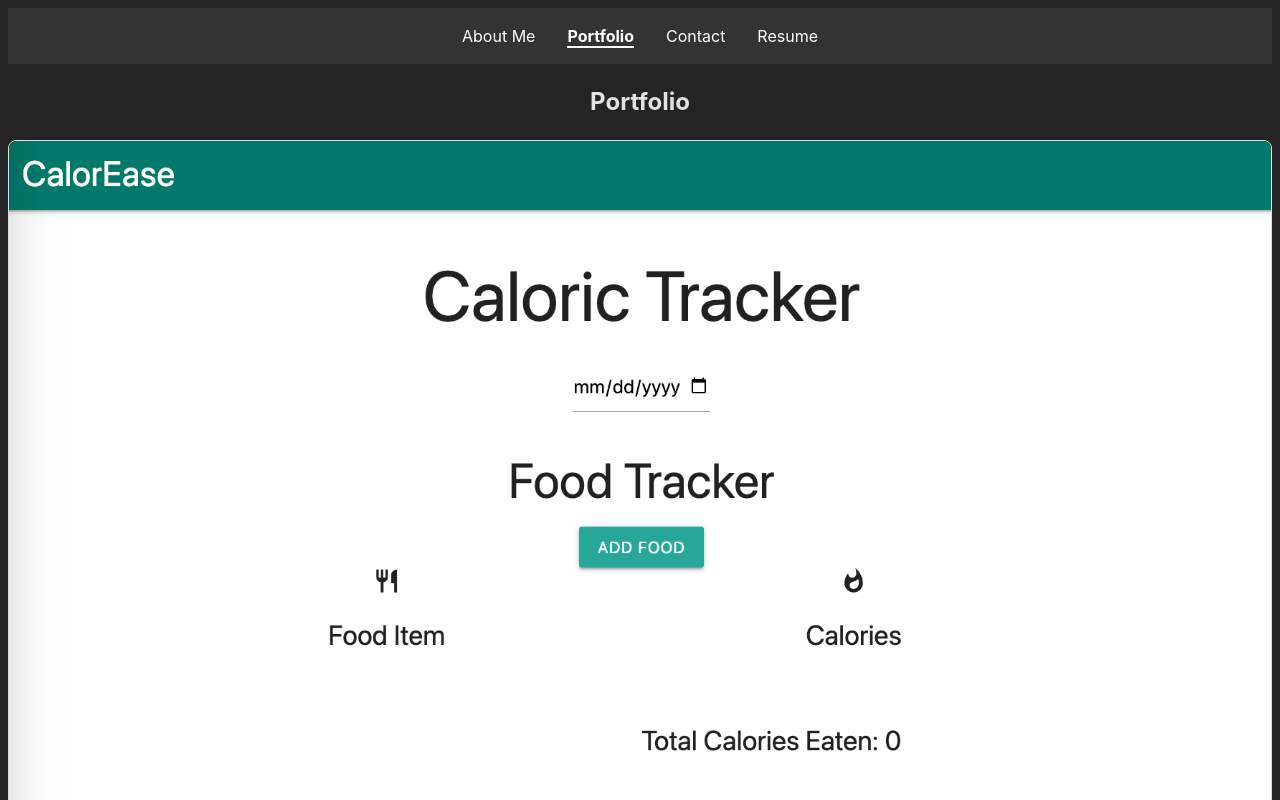
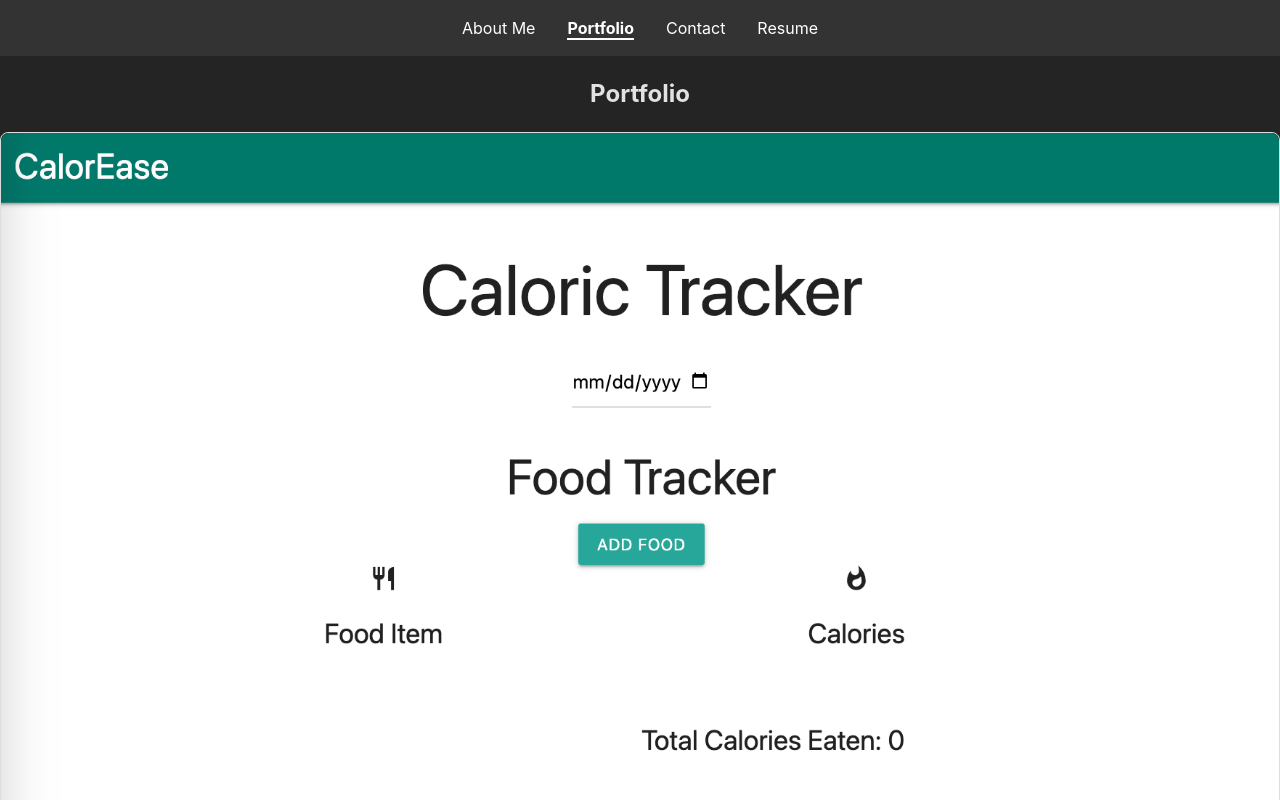
Before and after one commit to danielleboe/react-portfolio, a React (Vite) app: page /portfolio in a window 1280 px wide. Shown: the top 800 px of the page. Built offline with nearby package versions, Linux system fonts and the light colour scheme.

Commit message:
fixed navigation border issue

```diff
--- a/src/index.css
+++ b/src/index.css
@@ -8,6 +8,11 @@
   margin: 0;
   padding: 0;
 
+  body{
+    margin: 0;
+    padding:0;
+  }
+
   /* font-synthesis: none;
   text-rendering: optimizeLegibility;
   -webkit-font-smoothing: antialiased;
@@ -16,9 +21,8 @@
 }
 
 
-/* dklj; */
 /* Header Component */
-.header {
+/* .header {
   background-color: #007bff;
   padding: 1rem;
   color: white;
@@ -27,14 +31,14 @@
 .header .logo {
   font-size: 1.5rem;
   font-weight: bold;
-}
+} */
 
 /* Project Component */
 .project {
   border: 1px solid #ddd;
   border-radius: 8px;
   overflow: hidden;
-  margin: 1rem 0;
+  margin: 0;
 }
 
 .project img {
@@ -55,32 +59,3 @@
 .project-links a:hover {
   text-decoration: underline;
 }
-
-/* Contact Component */
-.contact-form {
-  display: flex;
-  flex-direction: column;
-}
-
-.contact-form .form-group {
-  margin-bottom: 1rem;
-}
-
-.contact-form input,
-.contact-form textarea {
-  padding: 0.5rem;
-  border: 1px solid #ccc;
-  border-radius: 4px;
-}
-
-.contact-form button {
-  background-color: #007bff;
-  color: white;
-  border: none;
-  padding: 0.5rem 1rem;
-  border-radius: 4px;
-}
-
-.contact-form button:hover {
-  background-color: #0056b3;
-}
--- a/src/styles/contact.css
+++ b/src/styles/contact.css
@@ -67,3 +67,32 @@
       font-size: 18px;
     }
   }
+  /* code from index.css */
+  /* Contact Component */
+.contact-form {
+  display: flex;
+  flex-direction: column;
+}
+
+.contact-form .form-group {
+  margin-bottom: 1rem;
+}
+
+.contact-form input,
+.contact-form textarea {
+  padding: 0.5rem;
+  border: 1px solid #ccc;
+  border-radius: 4px;
+}
+
+.contact-form button {
+  background-color: #007bff;
+  color: white;
+  border: none;
+  padding: 0.5rem 1rem;
+  border-radius: 4px;
+}
+
+.contact-form button:hover {
+  background-color: #0056b3;
+}
```
